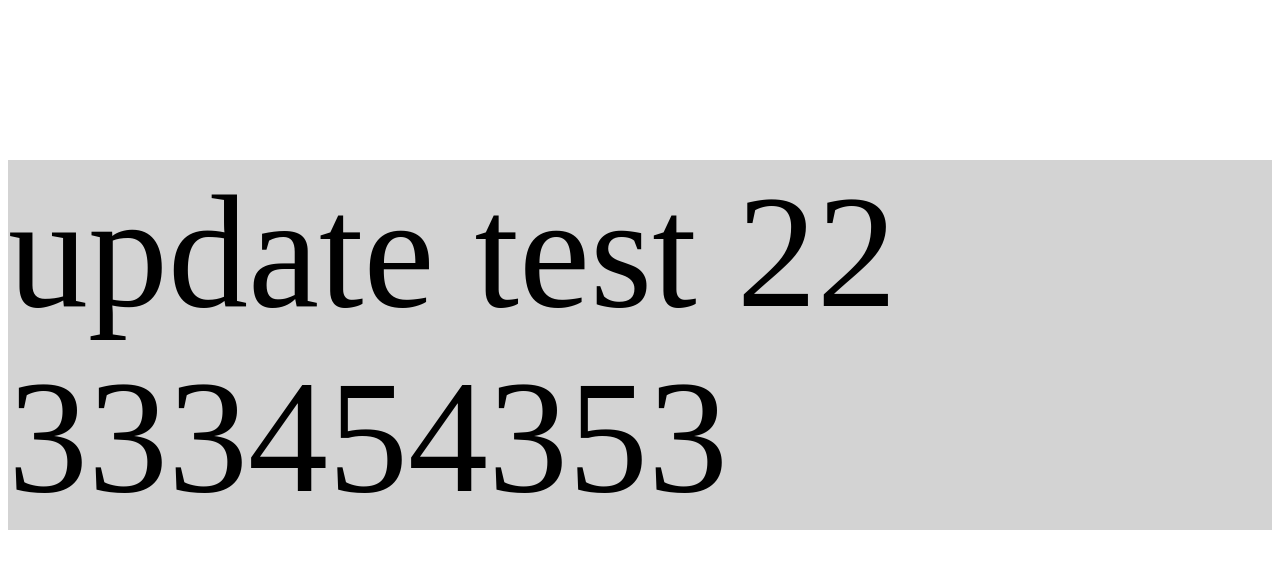
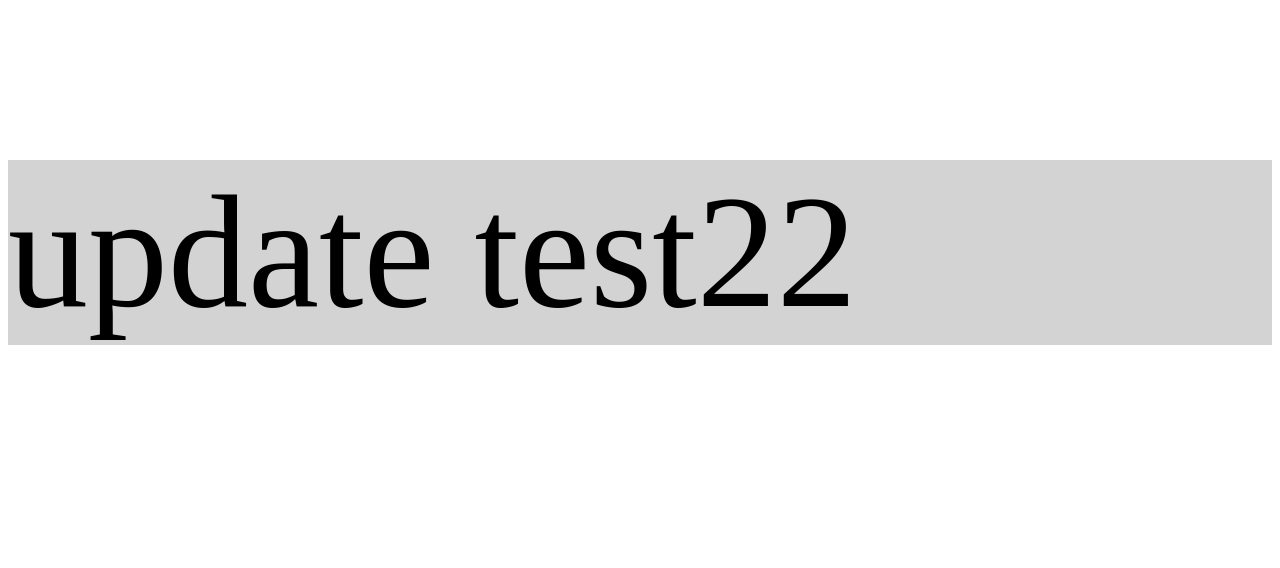
Before and after one commit to SoloEkaterina/sitik, a website: page page0.html in a window 1280 px wide. Drawn offline with Linux system fonts and the light colour scheme.

Commit message:
test 1233

```diff
--- a/page0.html
+++ b/page0.html
@@ -13,7 +13,7 @@
 
 
   <p class="update">
-    update test 22 333454353</p>
+    update test22</p>
 
 </body>
 </html>
```
